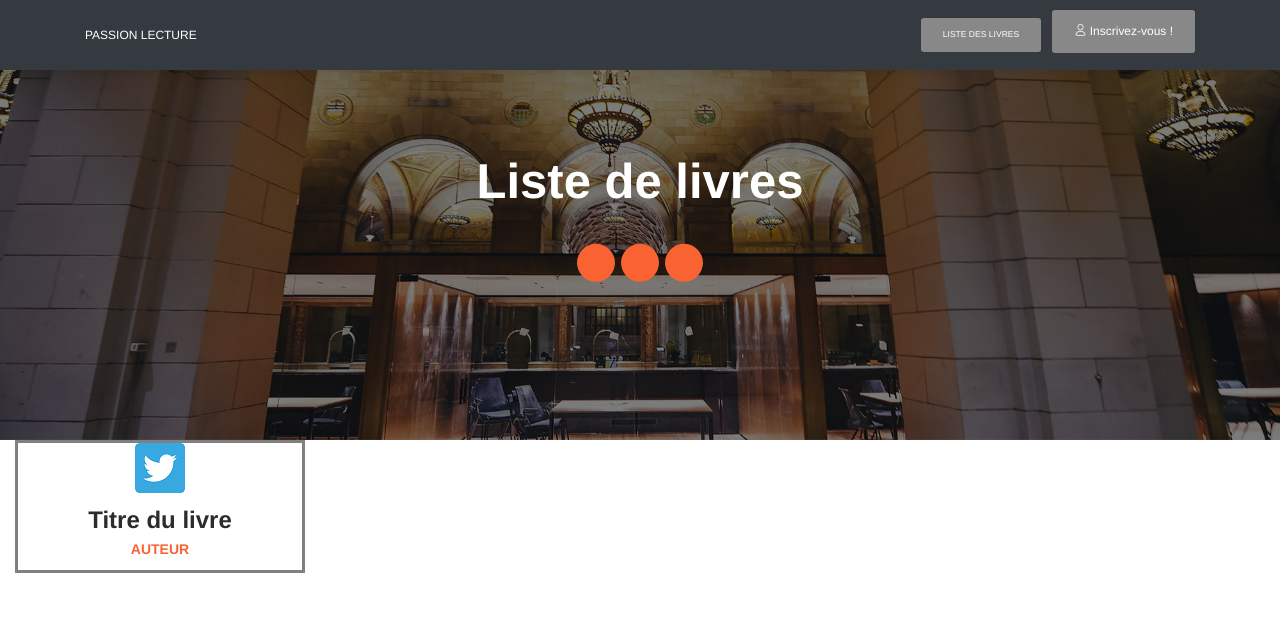
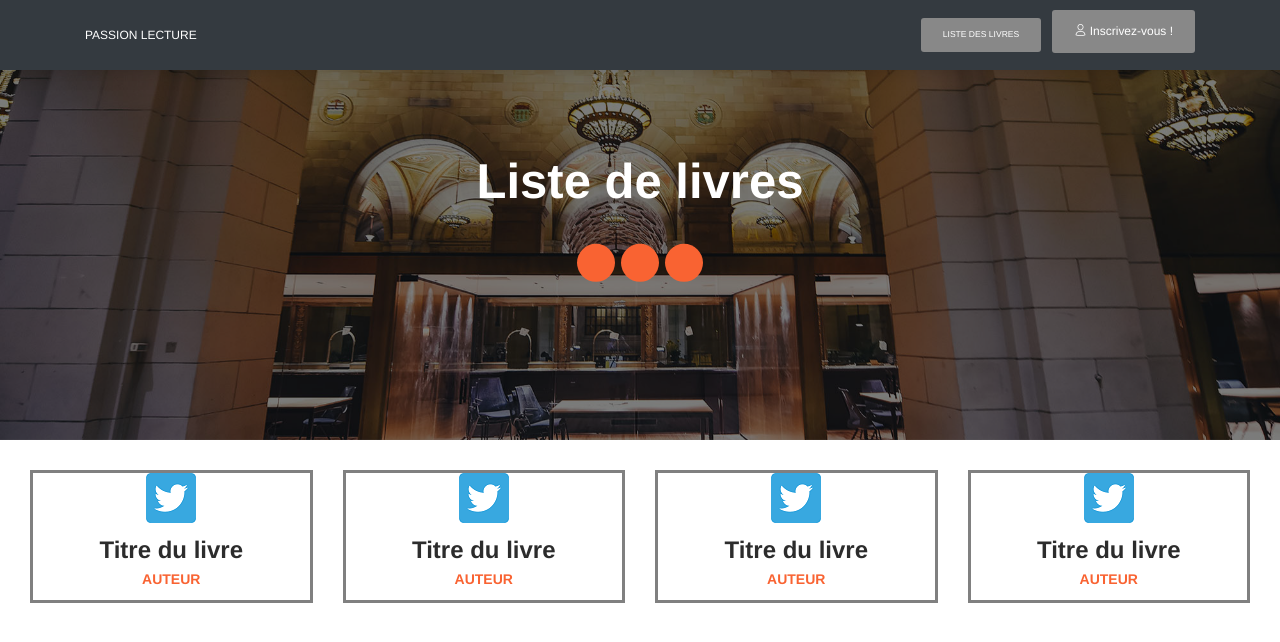
Before and after one commit to Nyaaw/P_Web2, a PHP site: page /library.php in a window 1280 px wide. Shown: the top 642 px of the page. Run offline with PHP 8.4, Linux system fonts and the light colour scheme; some libraries are stand-ins or nearby versions; some web fonts are replaced.

Commit message:
commit modif css

```diff
--- a/assets/css/style.css
+++ b/assets/css/style.css
@@ -23,3 +23,8 @@
 .textshadow{
     text-shadow: 1px 3px 8px rgba(0, 0, 0, 1);
 }
+.paddingrow{
+    padding-right: 30px;
+    padding-left: 30px;
+    padding-top: 30px;
+}
--- a/library.php
+++ b/library.php
@@ -36,11 +36,34 @@
                 </div>
             </div>
             <!-- Liste des livres -->
-            <div class="col-md-3">
-                <div class="cardbook">
-                    <img src="assets/img/img1.png" alt="Thumbnail Image">
-                    <h4 class="booktitle title">Titre du livre</h4>
-                    <p class="category text-primary booktitle">Auteur</p>
+            <div class="row paddingrow">
+                <div class="col-md-3">
+                    <div class="cardbook">
+                        <img src="assets/img/img1.png" alt="Thumbnail Image">
+                        <h4 class="booktitle title">Titre du livre</h4>
+                        <p class="category text-primary booktitle">Auteur</p>
+                    </div>
+                </div>
+                <div class="col-md-3">
+                    <div class="cardbook">
+                        <img src="assets/img/img1.png" alt="Thumbnail Image">
+                        <h4 class="booktitle title">Titre du livre</h4>
+                        <p class="category text-primary booktitle">Auteur</p>
+                    </div>
+                </div>
+                <div class="col-md-3">
+                    <div class="cardbook">
+                        <img src="assets/img/img1.png" alt="Thumbnail Image">
+                        <h4 class="booktitle title">Titre du livre</h4>
+                        <p class="category text-primary booktitle">Auteur</p>
+                    </div>
+                </div>
+                <div class="col-md-3">
+                    <div class="cardbook">
+                        <img src="assets/img/img1.png" alt="Thumbnail Image">
+                        <h4 class="booktitle title">Titre du livre</h4>
+                        <p class="category text-primary booktitle">Auteur</p>
+                    </div>
                 </div>
             </div>
         <?php include("script.php") ?>
```
